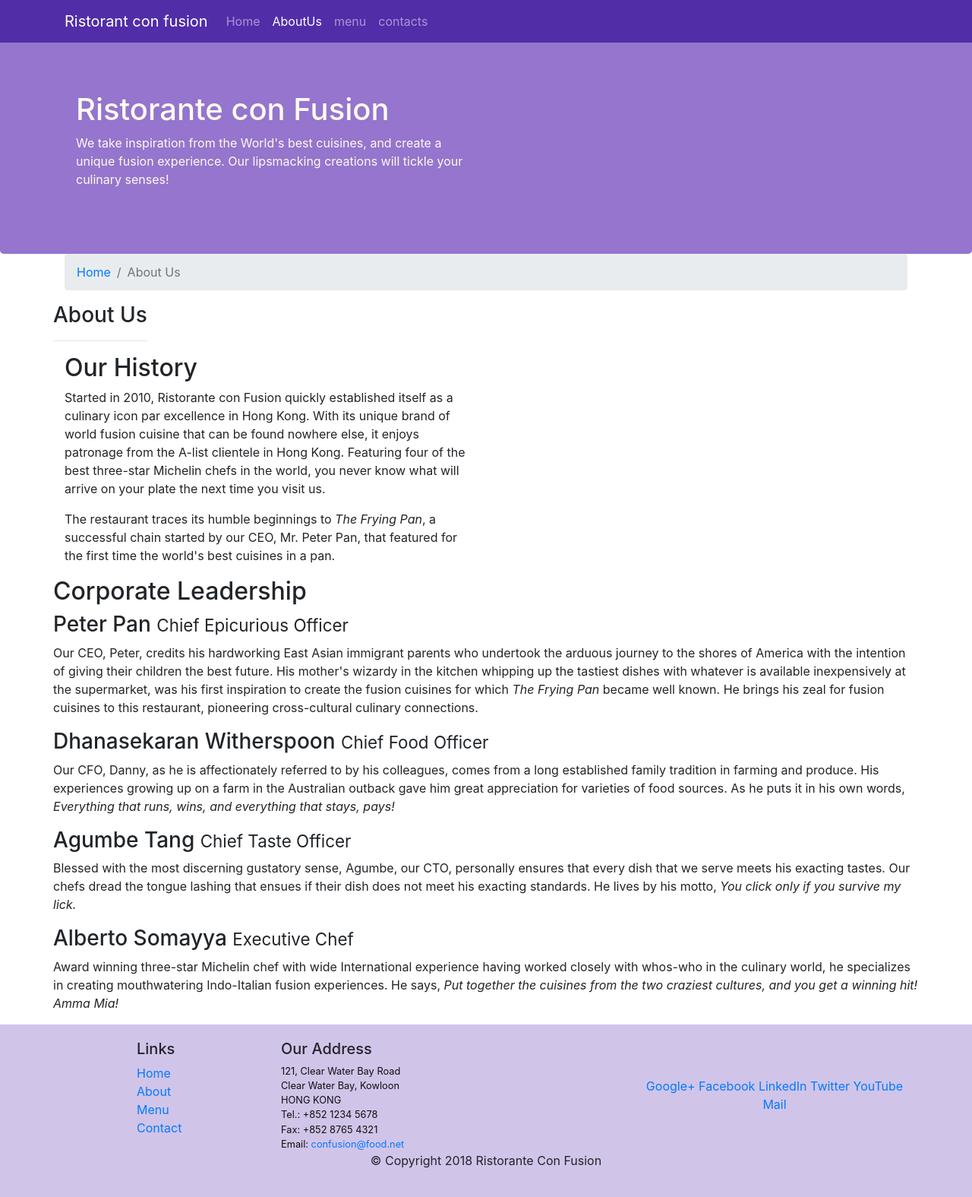
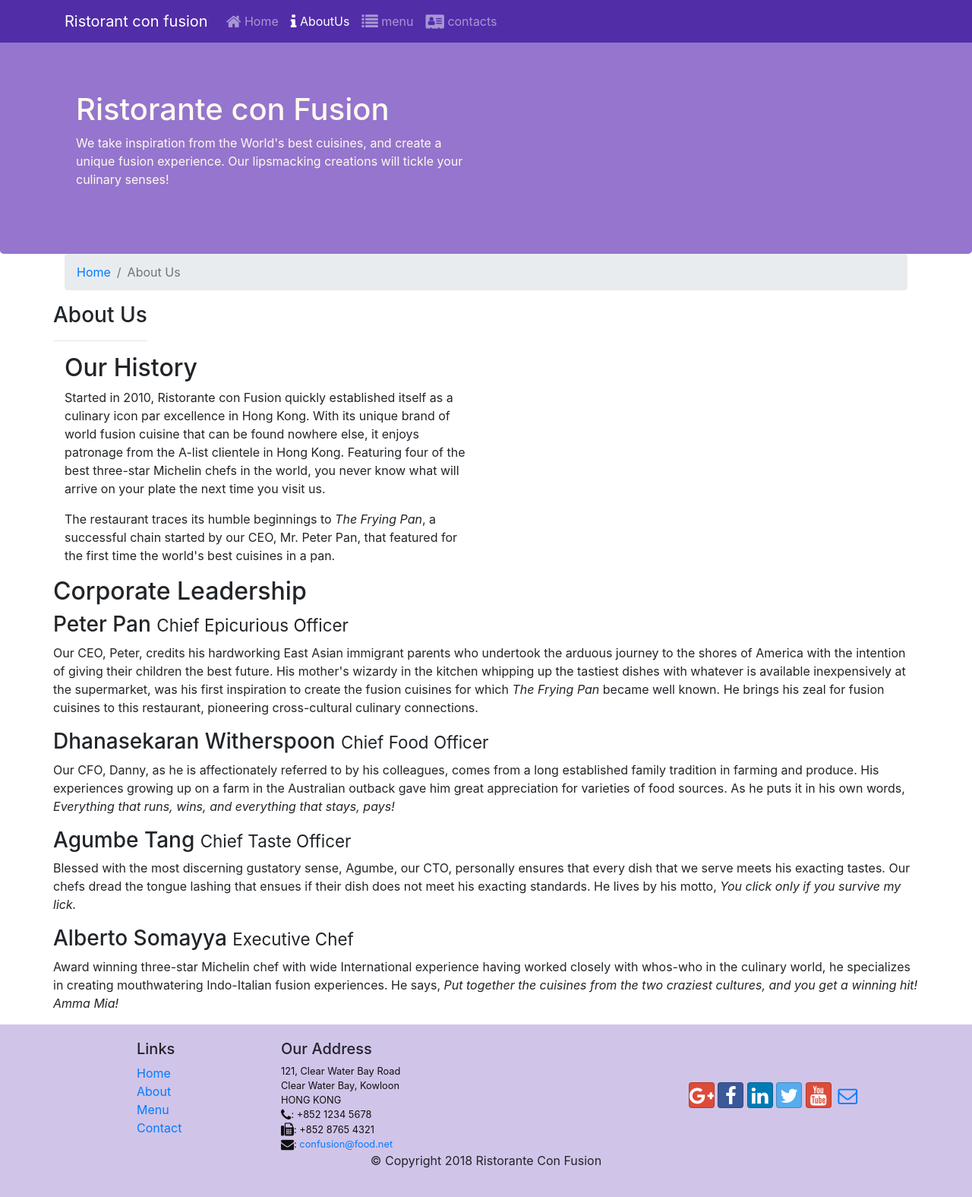
Before and after one commit to NavedAFZ/Bootstrap, a website: page aboutus.html in a window 1280 px wide. Shown: the whole page at 76% size. Drawn offline with nearby package versions, Linux system fonts and the light colour scheme.

Commit message:
icon-font

```diff
--- a/aboutus.html
+++ b/aboutus.html
@@ -6,6 +6,8 @@
     <meta name="viewport" content="width=device-width, initial-scale=1.0,shrink-to-fit=no">
     <link rel="stylesheet" href="node_modules/bootstrap/dist/css/bootstrap.min.css">
     <link rel="stylesheet" href="css/style.css">
+    <link rel="stylesheet" href="node_modules/font-awesome/css/font-awesome.min.css">
+    <link rel="stylesheet" href="node_modules/bootstrap-social/bootstrap-social.css">
 
 
     <title>Ristorante Con Fusion: About Us</title>
@@ -23,10 +25,10 @@
 
         <div class="navbar-collapse" id="Navbar">
         <ul class="navbar-nav mr-auto">
-            <li class="nav-item"><a class="nav-link" href="./index.html">Home</a></li>
-            <li class="nav-item active"><a class="nav-link" href="#">AboutUs</a></li>
-            <li class="nav-item"><a class="nav-link" href="#">menu</a></li>
-            <li class="nav-item"><a class="nav-link" href="#">contacts</a></li>
+            <li class="nav-item"><a class="nav-link" href="./index.html"><span class="fa fa-home fa-lg"></span> Home</a></li>
+            <li class="nav-item active"><a class="nav-link" href="#"><span class="fa fa-info fa-lg"></span> AboutUs</a></li>
+            <li class="nav-item"><a class="nav-link" href="#"><span class="fa fa-list fa-lg"></span> menu</a></li>
+            <li class="nav-item"><a class="nav-link" href="#"><span class="fa fa-address-card fa-lg"></span> contacts</a></li>
 
 
         </ul>
@@ -106,19 +108,20 @@
 		              121, Clear Water Bay Road<br>
 		              Clear Water Bay, Kowloon<br>
 		              HONG KONG<br>
-		              Tel.: +852 1234 5678<br>
-		              Fax: +852 8765 4321<br>
-		              Email: <a href="mailto:confusion@food.net">confusion@food.net</a>
-		           </address>
+                      <i class="fa fa-phone fa-lg"></i>: +852 1234 5678<br>
+                      <i class="fa fa-fax fa-lg"></i>: +852 8765 4321<br>
+                      <i class="fa fa-envelope fa-lg"></i>:
+                      <a href="mailto:confusion@food.net">confusion@food.net</a>
+                    </address>
                 </div>
                 <div class="col-12 col-sm-4 align-self-center">
                     <div class="text-center">
-                        <a href="http://google.com/+">Google+</a>
-                        <a href="http://www.facebook.com/profile.php?id=">Facebook</a>
-                        <a href="http://www.linkedin.com/in/">LinkedIn</a>
-                        <a href="http://twitter.com/">Twitter</a>
-                        <a href="http://youtube.com/">YouTube</a>
-                        <a href="mailto:">Mail</a>
+                        <a class="btn btn-social-icon btn-google" href="http://google.com/+"><i class="fa fa-google-plus"></i></a>
+                        <a class="btn btn-social-icon btn-facebook" href="http://www.facebook.com/profile.php?id="><i class="fa fa-facebook"></i></a>
+                        <a class="btn btn-social-icon btn-linkedin" href="http://www.linkedin.com/in/"><i class="fa fa-linkedin"></i></a>
+                        <a class="btn btn-social-icon btn-twitter" href="http://twitter.com/"><i class="fa fa-twitter"></i></a>
+                        <a class="btn btn-social-icon btn-google" href="http://youtube.com/"><i class="fa fa-youtube"></i></a>
+                        <a class="btn btn-social-icon" href="mailto:"><i class="fa fa-envelope-o"></i></a>
                     </div>
                 </div>
            </div>
--- a/package.json
+++ b/package.json
@@ -15,6 +15,8 @@
   },
   "dependencies": {
     "bootstrap": "^4.0.0",
+    "bootstrap-social": "^5.1.1",
+    "font-awesome": "^4.7.0",
     "jquery": "^3.5.1",
     "popper.js": "^1.16.1"
   },
```
Also changed, not shown: index.html (+16 -13 lines), 1 other file.
